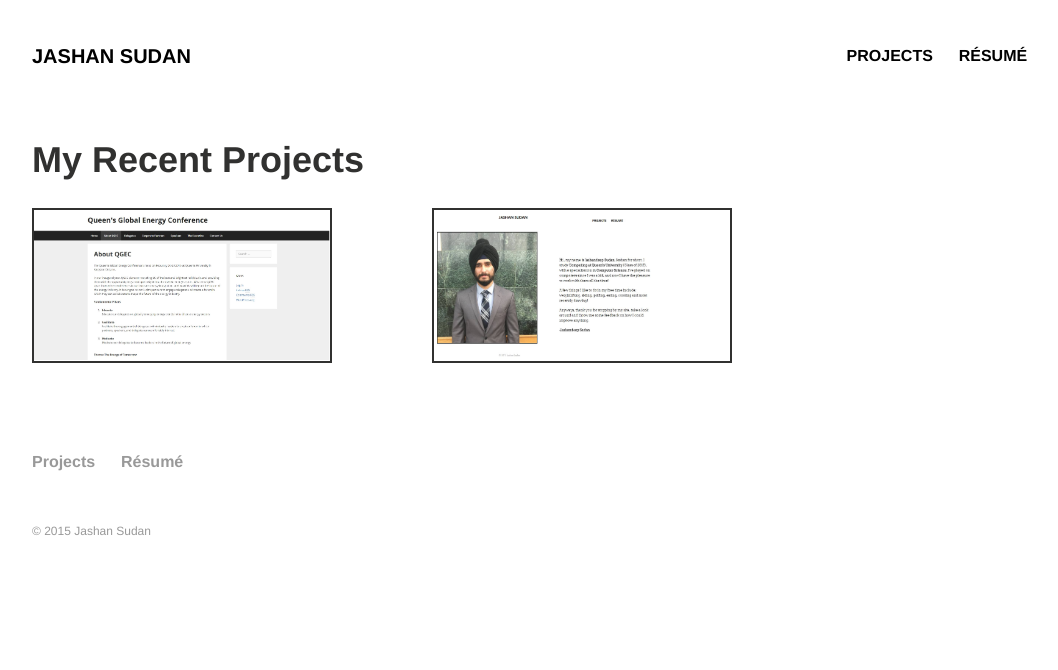
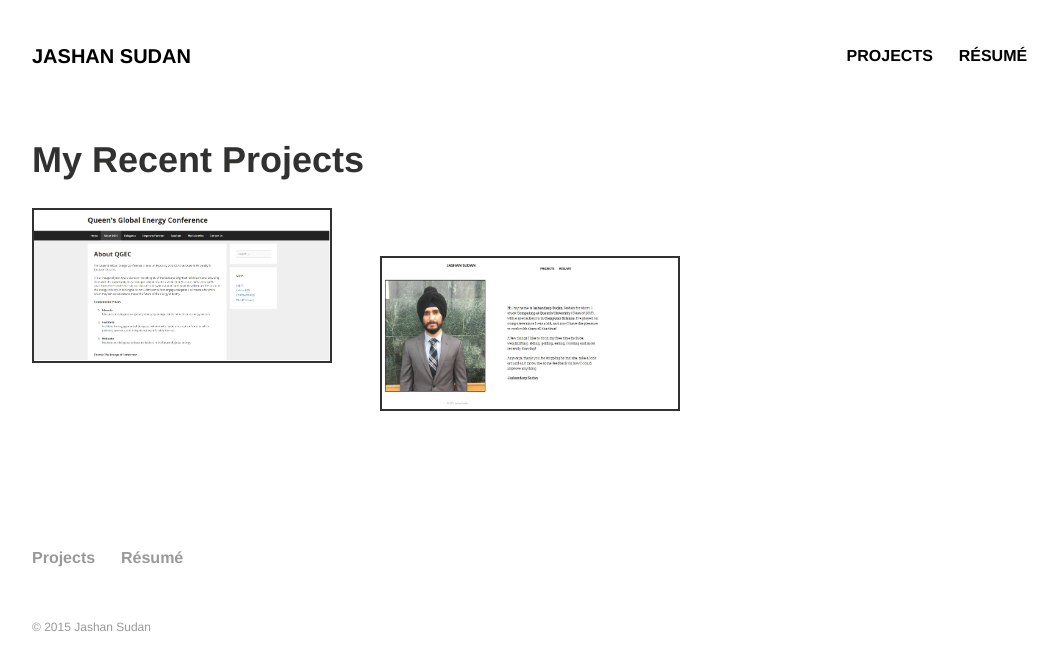
Before and after one commit to jashansudan/jashansudan, a Jekyll site: the page built from Projects/index.md, in a window 1280 px wide. Shown: the top 670 px of the page, without its empty margins (64-1122 px from the left). Built offline with Jekyll 4.4.1, drawn with Linux system fonts in a browser that asks for light colours.

Commit message:
updating

```diff
--- a/css/main.scss
+++ b/css/main.scss
@@ -58,8 +58,7 @@
 	height: 500px;
 	width: 500px;
 	position: relative;
-	left: 7em;
-	top: 3em;
+	margin: 7em;
 	font-family: 'Arvo', serif;
 	display: inline;
 	float: left;
@@ -88,10 +87,10 @@
 	height: 155px;
 	width: 300px;
 	position: relative;
-	left: 100px;
 	border: 2px solid;
 	display: inline;
 	float: left;
+	margin: 3em;
 }
 
 .project:hover {
@@ -100,6 +99,7 @@
 	opacity: 0.45;
 	transition: opacity .1s ease-in-out;
 }
+
 .container {
 	position: relative;
 }
```
